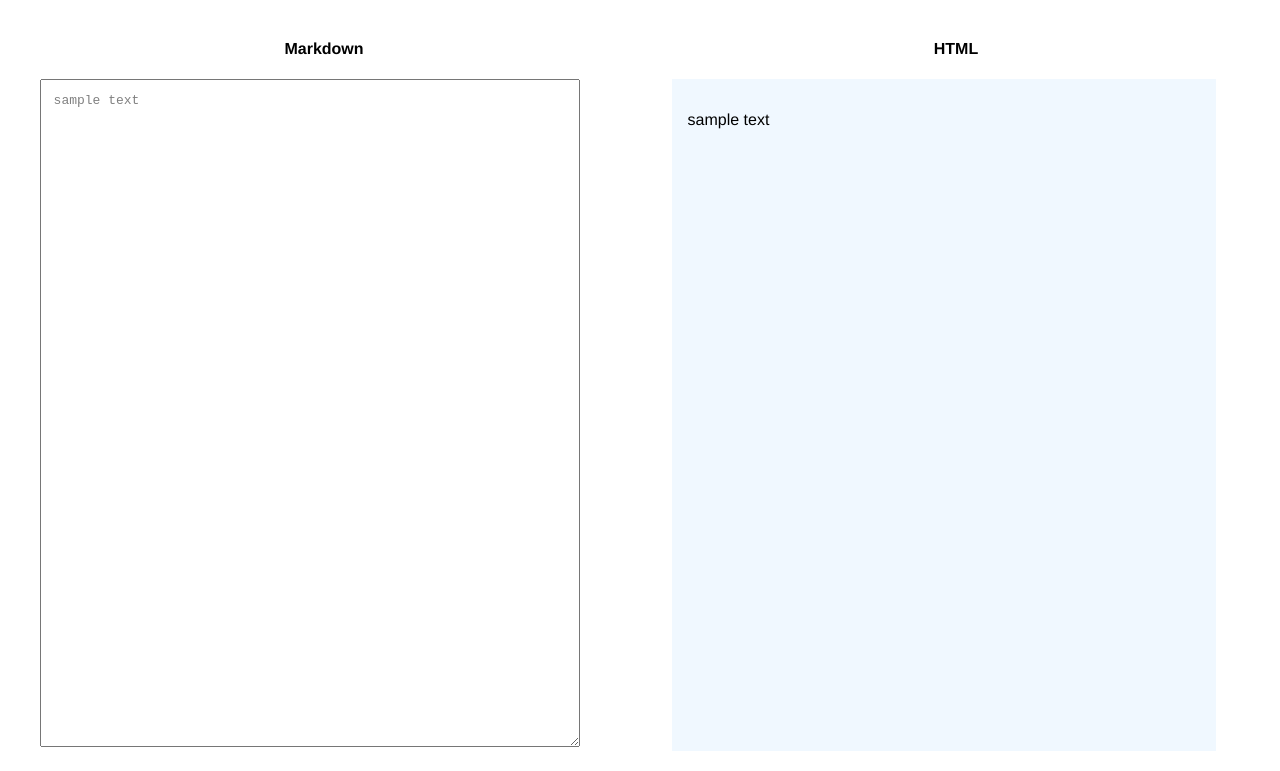
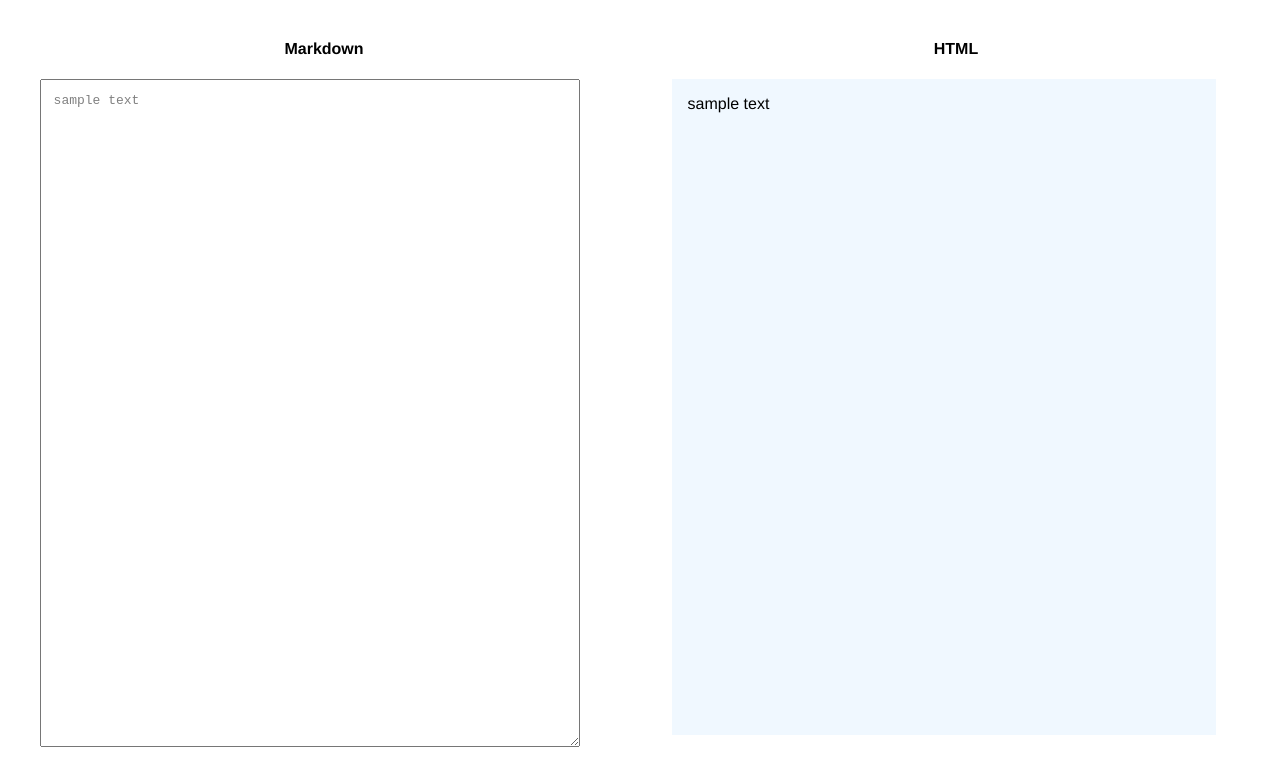
Before and after one commit to CCekla/Rct_Mkdw, a React app: page / in a window 1280 px wide. Shown: the part 61-832 px from the top of the page. Built offline with nearby package versions, Linux system fonts and the light colour scheme.

Commit message:
minor padding issue XP

```diff
--- a/src/styles.css
+++ b/src/styles.css
@@ -38,7 +38,7 @@ textarea {
 #output {
   width: 90%;
   background: aliceblue;
-  padding: 1em;
+  padding: 0 1em 1em;
   height: 80vh;
   overflow-y: scroll;
 }
```
